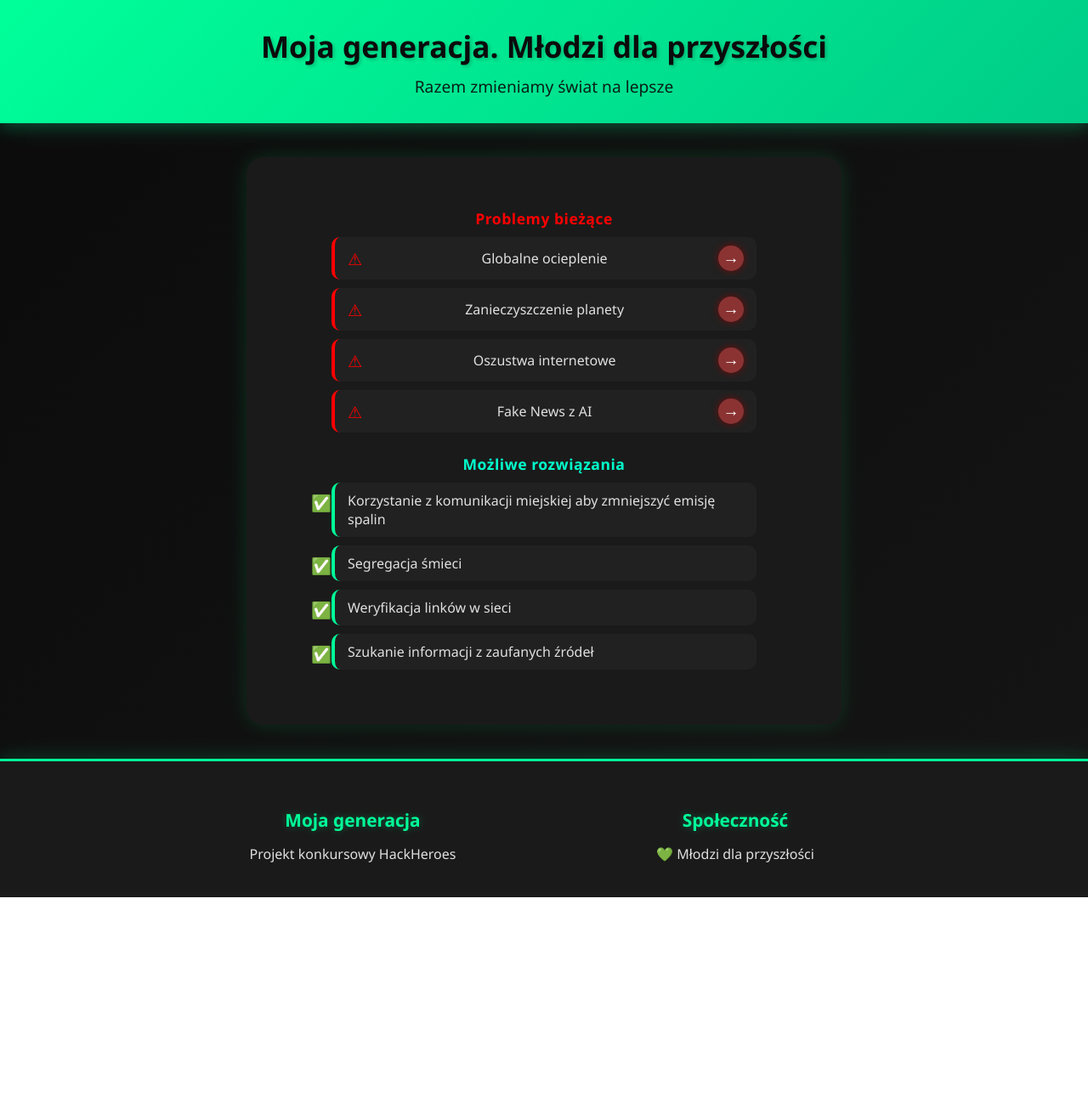
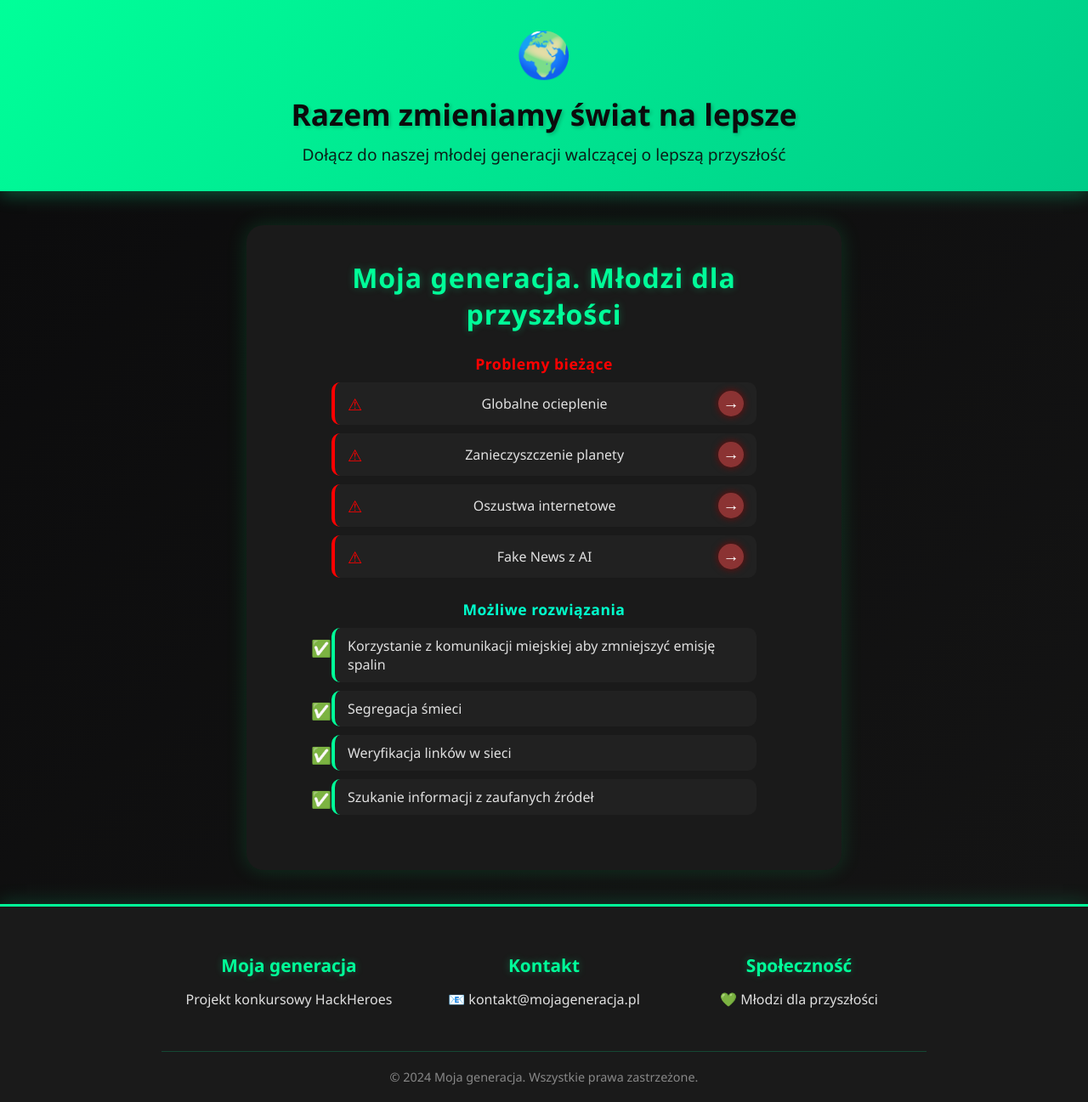
Before and after one commit to aa2Kimozo/konkurs-strona, a plain HTML site: page index.html in a window 1280 px wide. Shown: the whole page at 85% size. Before the commit the page ends 1056 px from the top, so only its background shows below. Drawn offline with Linux system fonts and the light colour scheme.

Commit message:
Update index.html

```diff
--- a/index.html
+++ b/index.html
@@ -1,25 +1,25 @@
 <!DOCTYPE html>
 <html lang="pl">
-
 <head>
     <meta charset="UTF-8">
     <meta name="viewport" content="width=device-width, initial-scale=1.0">
+    <title>Strona konkursowa HackHeroes</title>
     <link rel="stylesheet" href="style.css">
     <script src="script.js"></script>
-    <title>Strona konkursowa HackHeroes</title>
 </head>
-
 <body>
     <div id="banner">
         <div class="banner-content">
-            <h2>Moja generacja. Młodzi dla przyszłości</h2>
-            <p>Razem zmieniamy świat na lepsze</p>
+            <span class="banner-icon">🌍</span>
+            <h2>Razem zmieniamy świat na lepsze</h2>
+            <p>Dołącz do naszej młodej generacji walczącej o lepszą przyszłość</p>
         </div>
     </div>
 
     <div id="container">
         <div id="top">
             <div id="problemy">
+                <h1>Moja generacja. Młodzi dla przyszłości</h1>
 
                 <label for="prob">Problemy bieżące</label>
                 <ul id="prob">
@@ -46,11 +46,17 @@
                 <p>Projekt konkursowy HackHeroes</p>
             </div>
             <div class="footer-section">
+                <h3>Kontakt</h3>
+                <p>📧 kontakt@mojageneracja.pl</p>
+            </div>
+            <div class="footer-section">
                 <h3>Społeczność</h3>
                 <p>💚 Młodzi dla przyszłości</p>
             </div>
         </div>
+        <div class="footer-bottom">
+            <p>&copy; 2024 Moja generacja. Wszystkie prawa zastrzeżone.</p>
+        </div>
     </footer>
 </body>
-
 </html>
```
